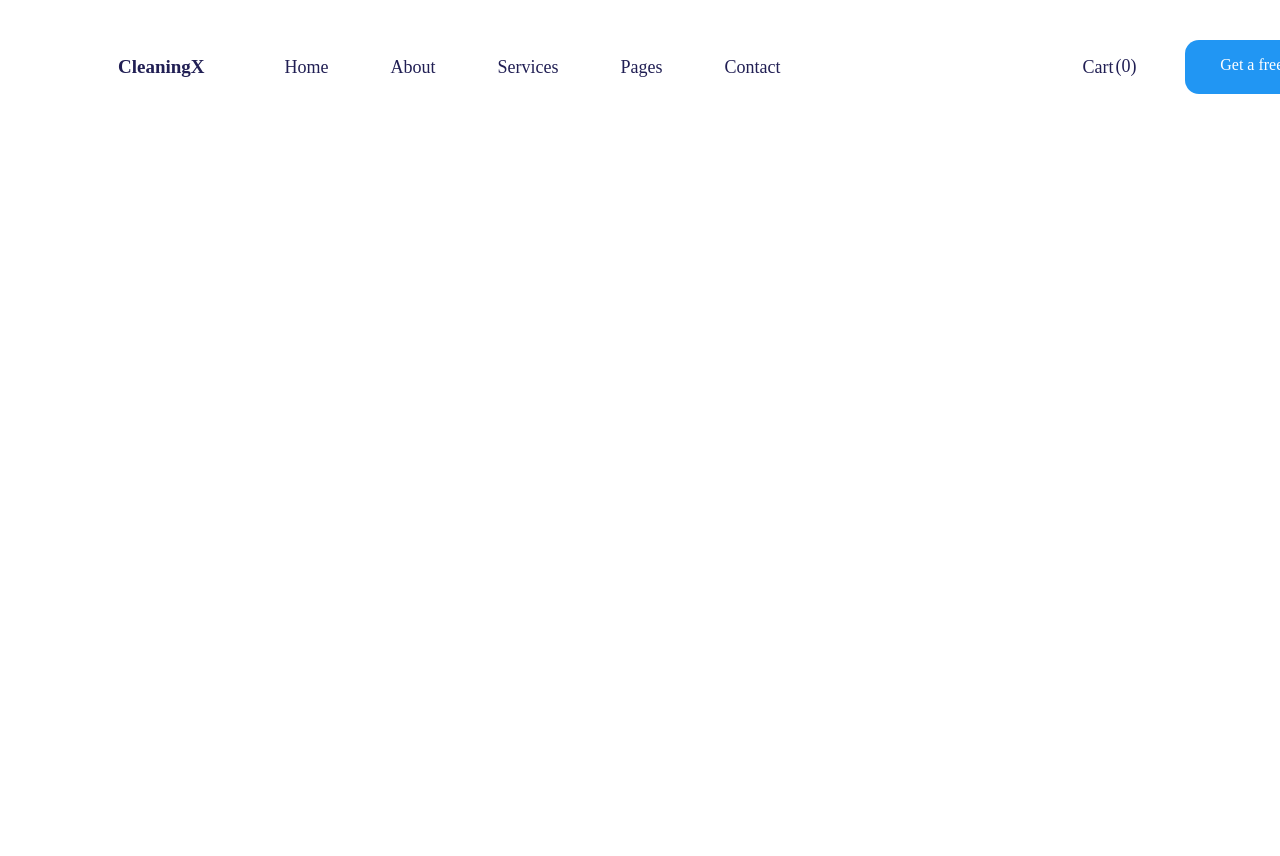
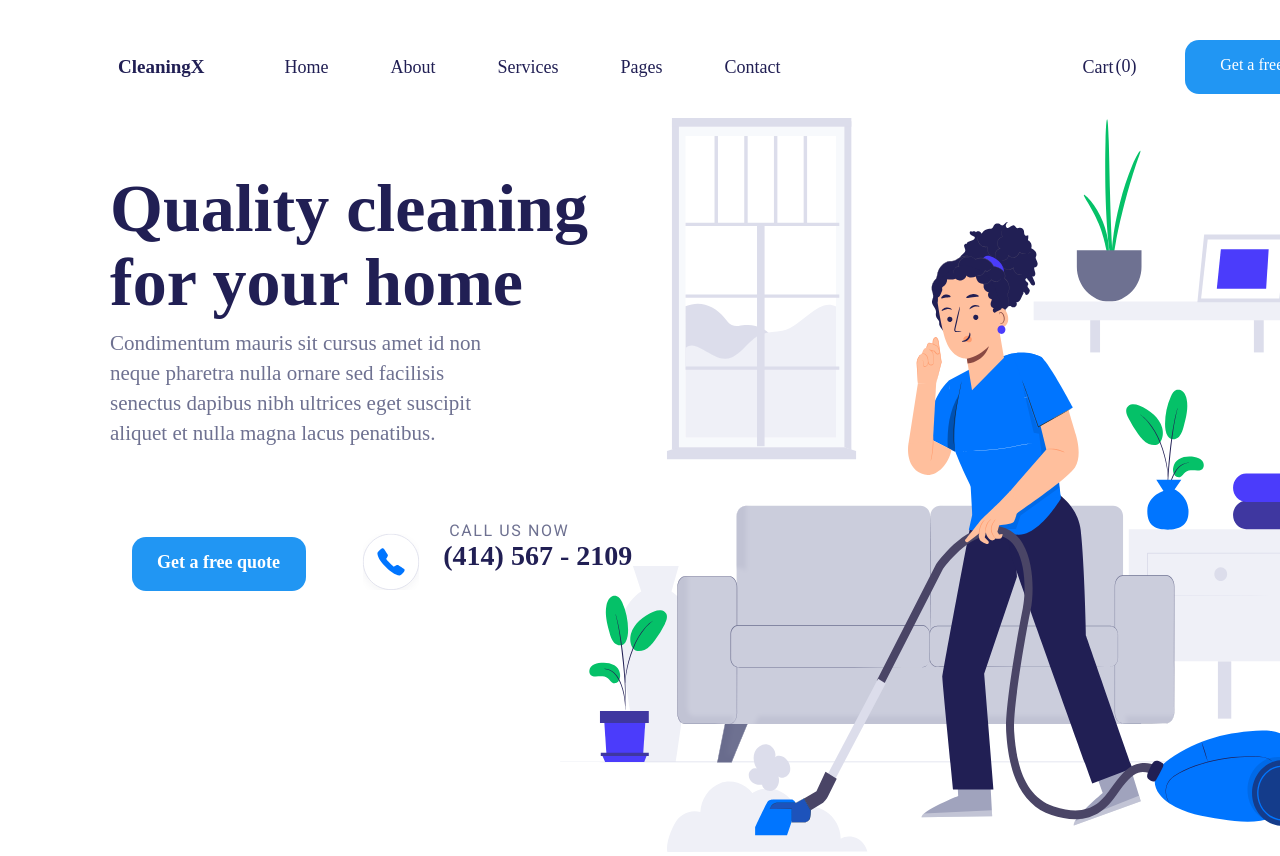
Before and after one commit to Alena7873/C-, a plain HTML site: page index.html in a window 1280 px wide. Shown: the top 856 px of the page. Before the commit the page ends 800 px from the top, so only its background shows below. Drawn offline with Linux system fonts and the light colour scheme.

Commit message:
2 часть

```diff
--- a/index.html
+++ b/index.html
@@ -51,6 +51,41 @@
             </div>
         </div>
     </div>
+    <!-- Main container-->
+    <section>
+        <div class="main-content">
+            <div class="abount-me-container">
+                <div>
+                    <h1 class="my-profesion">Quality cleaning for your home</h1>
+                    <p class="my-descr">Condimentum mauris sit cursus amet id non neque pharetra nulla ornare sed
+                        facilisis
+                        senectus
+                        dapibus nibh ultrices eget
+                        suscipit aliquet et nulla magna lacus penatibus.</p>
+                </div>
+                <!-- Contacts-->
+                <div class="main__contact_item">
+                    <div class="border1">
+
+                        <a class="button" href="#">Get a free quote</a>
+                    </div>
+                    <div class="contacts-container">
+                        <img class="contacts-type" src="./img/IMAGE.svg" alt="tel">
+                        <h3 class="sidebar-title ">Call us now</h3>
+                        <p class="contacts-item">
+                            <a href="tel:4145672109" class="contacts-namber">(414) 567 - 2109</a>
+
+                        </p>
+                    </div>
+                </div>
+                <div class="img__clean">
+                    <img src="./img/foto1.svg" alt="foto cleaning">
+                </div>
+            </div>
+
+        </div>
+        </div>
+    </section>
 </body>
 
 </html>
--- a/style.css
+++ b/style.css
@@ -101,3 +101,153 @@ a.button {
 
 
 }
+
+/* Main container */
+.main__contact_item {
+    position: absolute;
+    height: 72px;
+    left: 0%;
+    right: 0%;
+    top: 292px;
+    width: 678px;
+    padding-left: 110px;
+    padding-bottom: 140px;
+    padding-right: 40px;
+    padding-top: 34px;
+}
+
+.main-content {
+    position: absolute;
+    height: 734px;
+    left: 0%;
+    right: 0%;
+    top: 118px;
+}
+
+.abount-me-container {
+    height: 364px;
+    left: 7.64%;
+    right: 45.28%;
+    top: 230px;
+}
+
+.my-profesion {
+    position: absolute;
+    font-style: normal;
+    font-weight: 700;
+    font-size: 68px;
+    line-height: 74px;
+    color: #211F54;
+    padding-left: 110px;
+    width: 518px;
+    height: 148px;
+    top: -3px;
+
+
+}
+
+.my-descr {
+    font-style: normal;
+    font-weight: 400;
+    font-size: 21px;
+    line-height: 30px;
+    color: #6E7191;
+    padding: 22px 19px 34px 110px;
+    width: 400px;
+    font-size: 21px;
+    line-height: 30px;
+    position: absolute;
+    height: 91px;
+    left: 0%;
+    right: -10.26%;
+    top: 167px;
+}
+
+/* Contacts */
+.border1 {
+
+    position: absolute;
+    height: 72px;
+    left: 0%;
+    right: 67.99%;
+    top: calc(50% - 72px/2);
+    width: 217px;
+    padding-left: 110px;
+    padding-top: 40px;
+    padding-right: 28px;
+    padding-bottom: 140px;
+    font-style: normal;
+    font-weight: 700;
+    font-size: 18px;
+    line-height: 50px;
+    text-align: center;
+    color: #FFFFFF;
+
+}
+
+.contacts-container {
+    position: absolute;
+    height: 72px;
+    left: 36.14%;
+    right: 17.99%;
+    top: calc(50% - 72px/2);
+    padding-left: 28px;
+}
+
+.contacts-type {
+    position: absolute;
+    padding-left: 28px;
+    padding-top: 32px;
+    width: 72px;
+    height: 72px;
+}
+
+
+.sidebar-title {
+    position: absolute;
+    height: 18px;
+    left: 0%;
+    right: 44.39%;
+    top: -1px;
+    font-family: 'Roboto';
+    font-style: normal;
+    font-weight: 400;
+    font-size: 16px;
+    line-height: 18px;
+    letter-spacing: 1.6px;
+    text-transform: uppercase;
+    color: #6E7191;
+    padding-top: 10px;
+    padding-left: 150px;
+    padding-right: 153px;
+    width: 124px;
+
+}
+
+/* img */
+.img__clean {
+    position: absolute;
+    width: 720px;
+    height: 734px;
+    right: 0px;
+    top: 0px;
+    border-radius: 0px;
+}
+
+.contacts-item {
+    position: static;
+    height: 36px;
+    padding-left: 116px;
+    padding-top: 25px;
+    width: 223px;
+
+}
+
+.contacts-namber {
+    font-style: normal;
+    font-weight: 700;
+    font-size: 28px;
+    line-height: 36px;
+    color: #211F54;
+
+}
```
Also changed, not shown: img/IMAGE.svg (added), img/foto1.svg (added).
